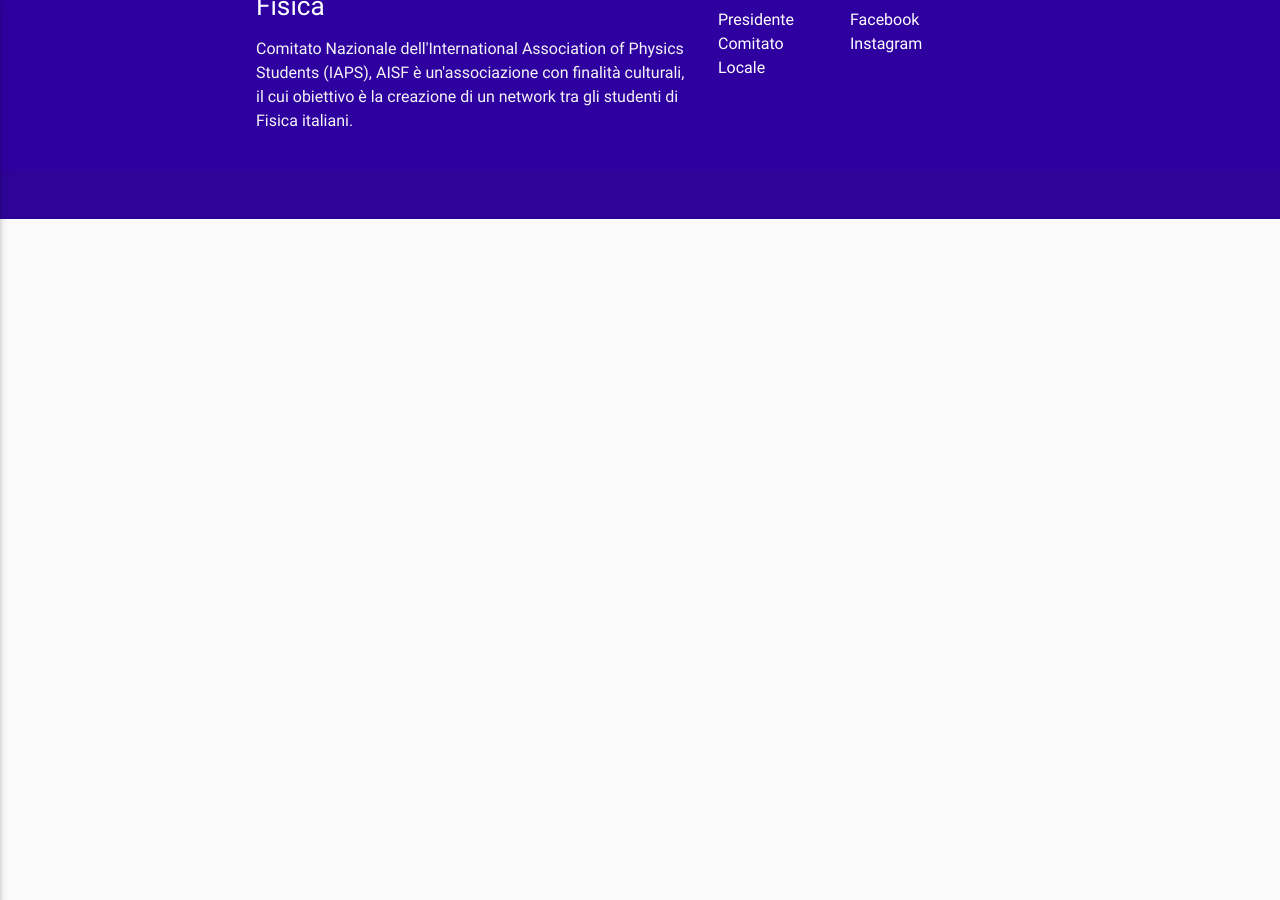
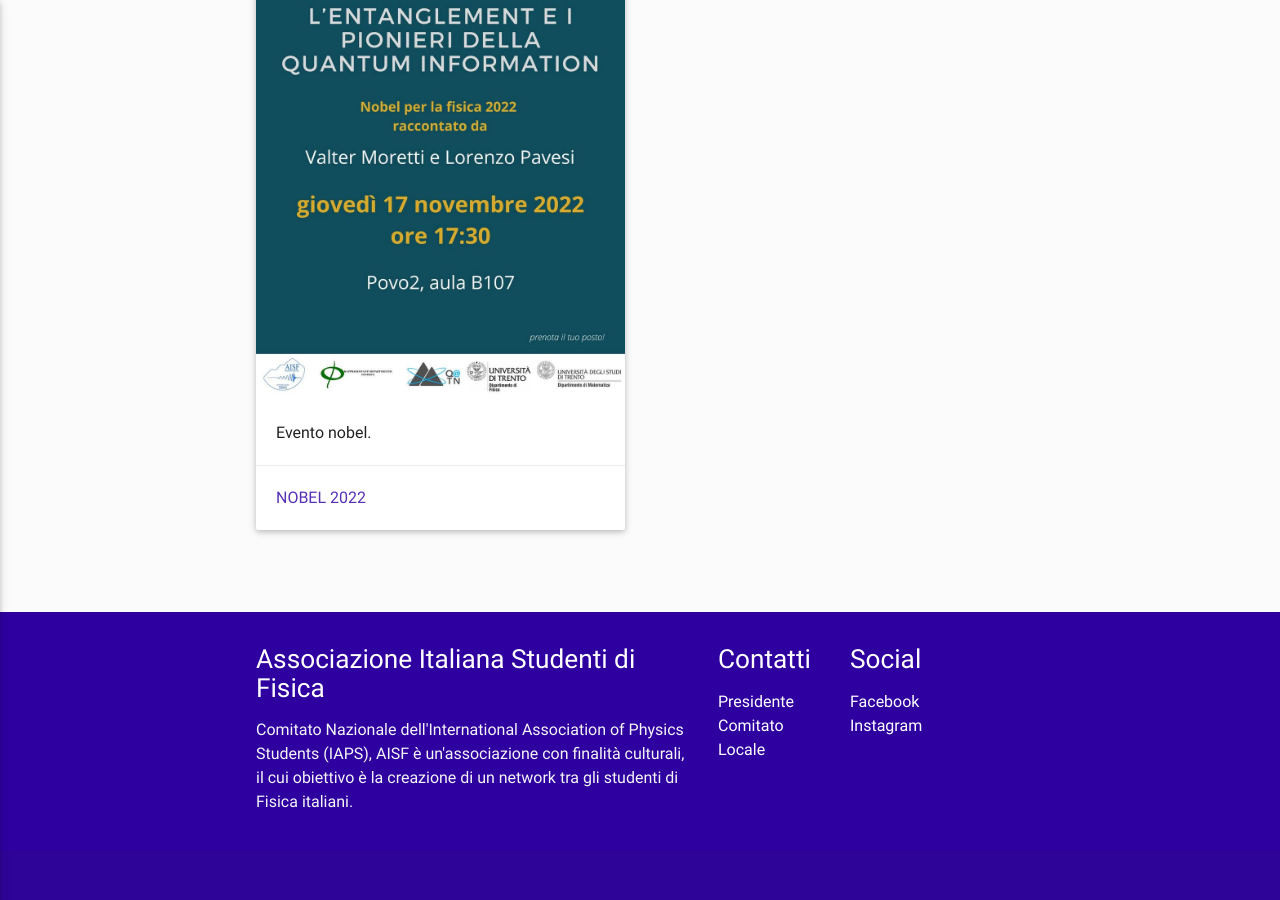
Before and after one commit to ai-sf/trento, a Jekyll site: the page built from eventi.html, in a window 1280 px wide and 900 px high, scrolled down 1796 px. Built offline with Jekyll 4.4.1, drawn with Linux system fonts in a browser that asks for light colours; nearby versions of some CDN libraries.

Commit message:
update eventi.yml

```diff
--- a/_data/eventi.yml
+++ b/_data/eventi.yml
@@ -26,3 +26,7 @@
               Il prof. G. Lattanzi e il prof. R. Potestio ci racconteranno di approcci computazionali alla biofisica e alla materia soffice."
       linktxt: Beer & Physics 2022
       link: https://www.youtube.com/watch?v=dQw4w9WgXcQ
+    - image: nobel.png
+      title:
+      text: "Evento nobel."
+      linktxt: Nobel 2022
--- a/eventi.html
+++ b/eventi.html
@@ -2,17 +2,15 @@
 layout: page
 title: Eventi locali
 ---
-
-
 
     {% for section in site.data.eventi.sections %}
     <div class="section">
         <div class="row">
             <div class="col s12 m12">
             {% if section.events %}
-                <div class="eventContainer" style="display:flex; flex-wrap:wrap; justify-content:space-between;">
+                <div class="eventContainer" style="display:flex; flex-wrap:wrap; justify-content:space-between; align-content: flex-start;">
                     {% for event in section.events %}
-                        <div class="card" style="max-width: 48%; display: flex; flex-direction: column; justify-content: space-between; min-width: 200px;">
+                        <div class="card" style="max-width: 48%; display: flex; flex-direction: column; justify-content: space-between; min-width: 200px; align-self: start;">
                             <div>
                                 <div class="card-image">
                                     <img src="{{ site.url }}/img/{{ event.image }}">
```
